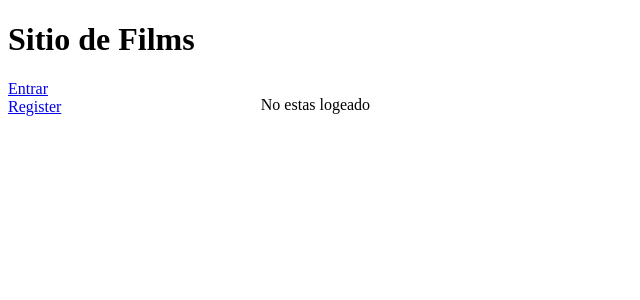
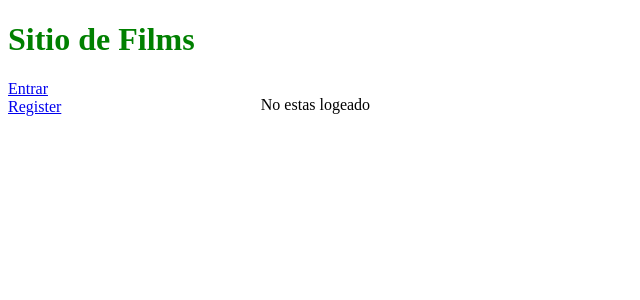
Before and after one commit to jonortega/Lab5-Django, a Django app: page / in a window 1280 px wide. Shown: the top 300 px of the page, without its empty margins (0-640 px from the left). Run offline with Django 3.2, Linux system fonts and the light colour scheme.

Commit message:
<h1> color verde

```diff
--- a/Lab5-Django/usuario/templates/usuario/index.html
+++ b/Lab5-Django/usuario/templates/usuario/index.html
@@ -13,6 +13,9 @@
       }
       .columna-derecha {
         flex: 4;
+      }
+      h1 {
+        color: green;
       }
     </style>
   </head>
```
